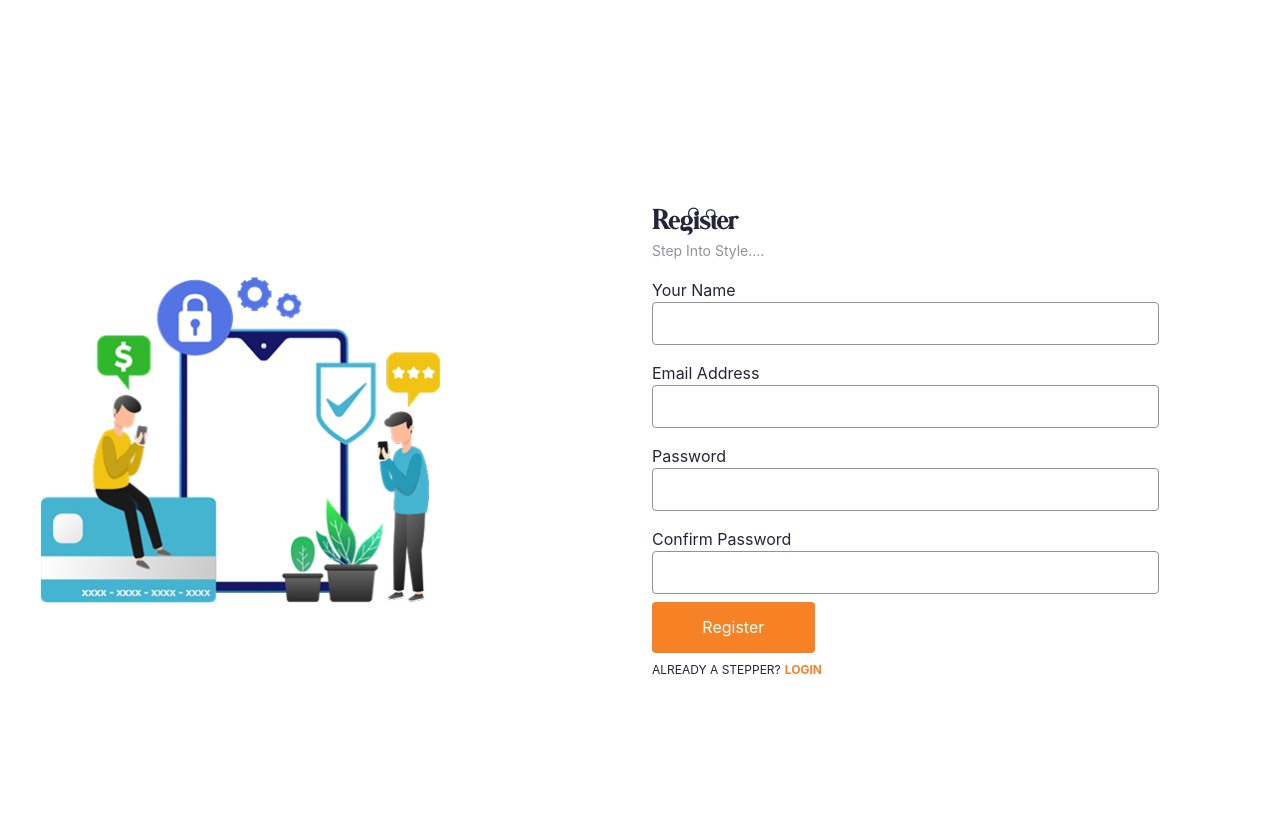
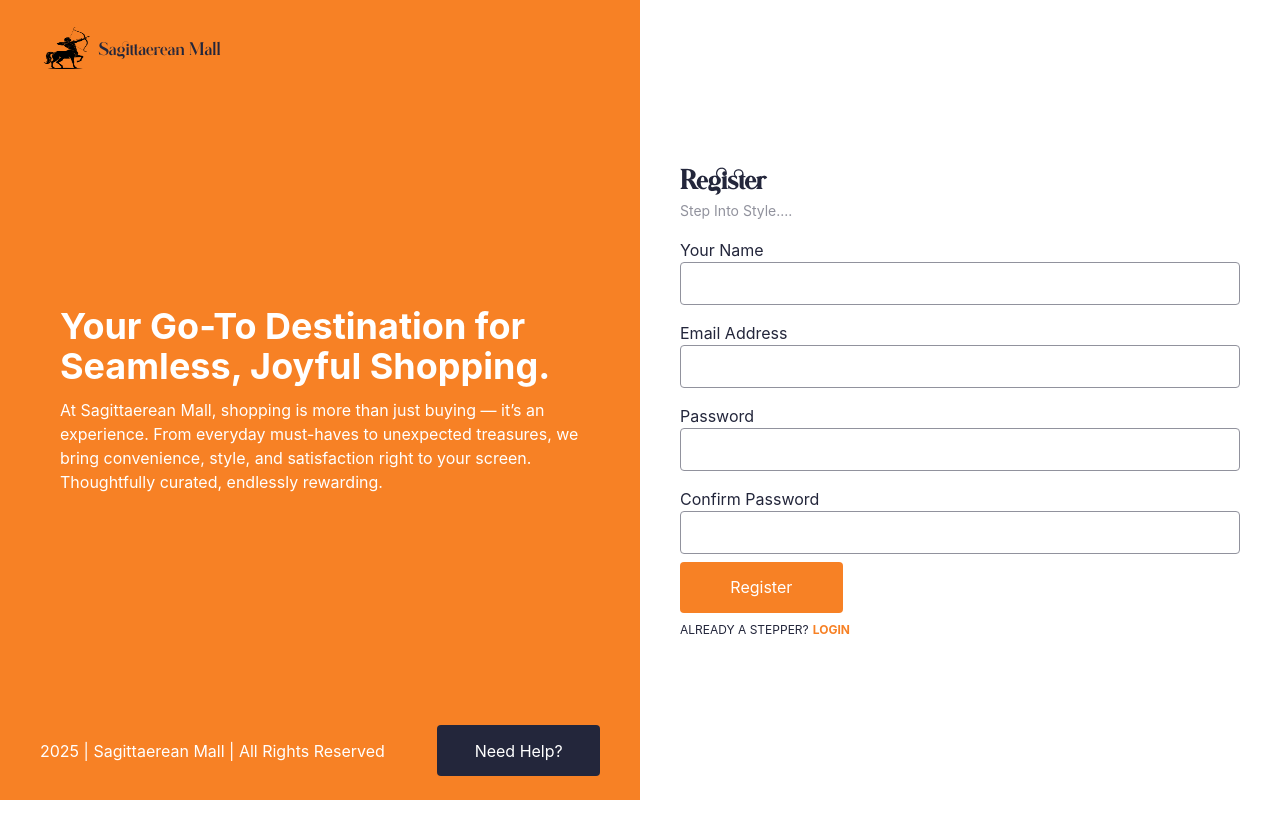
Before and after one commit to sagittaerys/e-commerce-web, a Next.js app: page /account in a window 1280 px wide. Shown: the top 838 px of the page. After the commit the page ends 800 px from the top, so only its background shows below. Built offline with nearby package versions, Linux system fonts and the light colour scheme.

Commit message:
local storage/server glitches

```diff
--- a/app/account/page.js
+++ b/app/account/page.js
@@ -4,7 +4,7 @@ import Image from "next/image";
 import Link from "next/link";
 import { useRouter } from "next/navigation";
 import { API_BASE_URL } from "@/lib/api";
-
+import { toast } from "react-toastify";
 
 export default function UserAccount() {
   const [name, setName] = useState("");
@@ -22,33 +22,32 @@ useEffect(() => {
     }
   }, []);
 
-
-const handleSubmit = async (e)  => {
+  const handleSubmit = async (e) => {
     e.preventDefault();
-   console.log({name, email, password, confirmPassword}) // battle for another day (backend)
+    console.log({ name, email, password, confirmPassword }); // battle for another day (backend)
 
     //Input Validation Genesis
-    if (!name){
-     setError('Name is required!');
+    if (!name) {
+      setError("Name is required!");
       return;
     }
-    if (!email){
-     setError('Email is required!');
+    if (!email) {
+      setError("Email is required!");
       return;
     }
-    if (!password){
-     setError('Password is required!');
+    if (!password) {
+      setError("Password is required!");
       return;
     }
 
     // Silly me made a mistake here while writing this conditional statement. Won't happen again dattebayo!
 
-    if (password !== confirmPassword){
-     setError('Passwords do not match!');
+    if (password !== confirmPassword) {
+      setError("Passwords do not match!");
       return;
     }
 
-   setError('');
+    setError("");
 
     //try catch statement
     try {
@@ -66,10 +65,11 @@ const handleSubmit = async (e)  => {
         throw new Error(data.message || "Registration failed");
       }
 
-
       // if successful
 
       if (res.ok) {
+
+        toast.success("Registration Successful!");
         // Save token to localStorage
         console.log("Saving token and redirecting...");
 
@@ -78,13 +78,16 @@ const handleSubmit = async (e)  => {
         // Optional: Save user ID or email if returned
         localStorage.setItem("user", JSON.stringify(data.user));
 
+        // success – handle token, redirect, etc.
+        console.log("Registration successful:", data);
         // Redirect to account/dashboard page
         router.push("/");
+
         // or "/dashboard"
+      } else {
+        toast.error(data.message || "Registration Failed!")
       }
 
-        // success – handle token, redirect, etc.
-        console.log("Registration successful:", data);
 
       // e.g. save token: localStorage.setItem("token", data.token);
       // navigate to dashboard: router.push("/dashboard");
@@ -92,95 +95,145 @@ const handleSubmit = async (e)  => {
       setError(err.message);
     }
 
+    //  console.log('Olamilekan Is The One True Imperial Sage!');
+  };
+
+  return (
+    <div
+      id="remastered"
+      className="container justify-between  items-center flex"
+    >
+      <div className="access-description flex flex-col justify-between px-10 py-6 h-[100vh] bg-[#F78125]  w-[50%]">
+        <Link href="/">
+          <div className="flex gap-2 items-center">
+            <Image
+              src="/sage-centaur.png"
+              className="logo"
+              alt="logo"
+              width={39.47}
+              height={35.22}
+            />
+            <h1 className="logo-text">Sagittaerean Mall</h1>
+          </div>
+        </Link>
+
+        <div className="text-content text-[white] mx-5">
+          <h2 className="text-4xl font-bold">
+            Your Go-To Destination for Seamless, Joyful Shopping.
+          </h2>
+          <p className="text-[16px] mt-3">
+            At Sagittaerean Mall, shopping is more than just buying — it’s an
+            experience. From everyday must-haves to unexpected treasures, we
+            bring convenience, style, and satisfaction right to your screen.
+            Thoughtfully curated, endlessly rewarding.
+          </p>
+        </div>
+
+        <div className="flex text-white items-center justify-between">
+          <p> 2025 | Sagittaerean Mall | All Rights Reserved</p>
+          <button className="bg-[#23263b] rounded cursor-pointer border-none text-white w-[162.67px] h-[51px]">
+            Need Help?
+          </button>
+        </div>
+      </div>
+
+      {/* Input Field.... */}
 
 
 
 
-  //  console.log('Olamilekan Is The One True Imperial Sage!');
-}
+
+      <div className="reg-form px-10 h-[100vh] w-[50%]">
 
 
-  return (
-    <div className="container">
+        <Link href="/">
+          <div className="mobile">
+            <Image
+              src="/sage-centaur.png"
+              className="logo"
+              alt="logo"
+              width={39.47}
+              height={35.22}
+            />
+          </div>
+        </Link>
 
 
-      <div className="reg-container justify-center gap-6 items-center flex py-10 px-10">
 
-        <div className="page-icon w-[50%]">
-          <Image src="/login.png" alt="" width={401.33} height={327.33} />
-        </div>
-        <div className="reg-form w-[50%]">
-          <h1 className="register font-bold text-[24px] text-[#23263B]">Register</h1>
-          <span className="text-[14px] text-[#91929D]">
-            Step Into Style....
-          </span>
+        <h1 className="register  font-bold text-[24px] text-[#23263B]">
+          Register
+        </h1>
+        <span className="text-[14px] text-[#91929D]">Step Into Style....</span>
 
         {/* Input Fields Now..... */}
 
         {/* Error Siren!! */}
-      {error && <p className="text-red-500 text-center bg-[pink] w-[507.16px] px-2 py-3">{error}</p>}
+        {error && (
+          <p className="text-red-500 text-center bg-[pink] w-[100%] px-2 py-3">
+            {error}
+          </p>
+        )}
 
         <form onSubmit={handleSubmit} className="flex py-2 flex-col">
           <div className="flex py-2 flex-col">
-
             <label htmlFor="name">Your Name</label>
-            <input type="text"
+            <input
+              type="text"
               value={name}
               onChange={(e) => setName(e.target.value)}
               name="name"
-             className="w-[507.16px] pl-3 h-[43px] border border-[#91929D] rounded"
-             />
-
-            </div>
-
-            <div className="flex py-2 flex-col">
-
-            <label htmlFor="email">Email Address</label>
-            <input type="email"
-            value={email}
-            onChange={(e) => setEmail(e.target.value)}
-            name="email"
-            className="w-[507.16px] h-[43px] pl-3 border border-[#91929D] rounded"
+              className="w-[100%] pl-3 h-[43px] border border-[#91929D] rounded"
             />
           </div>
 
           <div className="flex py-2 flex-col">
-
-            <label htmlFor="password">Password</label>
-            <input type="password"
-            value={password}
-            onChange={(e) => setPassword(e.target.value)}
-            name="password"
-            className="w-[507.16px] h-[43px] pl-3 border border-[#91929D] rounded"
+            <label htmlFor="email">Email Address</label>
+            <input
+              type="email"
+              value={email}
+              onChange={(e) => setEmail(e.target.value)}
+              name="email"
+              className="w-[100%] h-[43px] pl-3 border border-[#91929D] rounded"
             />
           </div>
 
           <div className="flex py-2 flex-col">
+            <label htmlFor="password">Password</label>
+            <input
+              type="password"
+              value={password}
+              onChange={(e) => setPassword(e.target.value)}
+              name="password"
+              className="w-[100%] h-[43px] pl-3 border border-[#91929D] rounded"
+            />
+          </div>
 
+          <div className="flex py-2 flex-col">
             <label htmlFor="setPassword">Confirm Password</label>
-            <input type="password"
+            <input
+              type="password"
               value={confirmPassword}
               onChange={(e) => setConfirmPassword(e.target.value)}
               name="confirmPassword"
-            className="w-[507.16px] h-[43px] pl-3 border border-[#91929D] rounded"
-
+              className="w-[100%] h-[43px] pl-3 border border-[#91929D] rounded"
             />
-
           </div>
 
-            <button className="bg-[#F78125] rounded cursor-pointer border-none text-white w-[162.67px] h-[51px]" type="submit">Register</button>
-
+          <button
+            className="bg-[#F78125] rounded cursor-pointer border-none text-white w-[162.67px] h-[51px]"
+            type="submit"
+          >
+            Register
+          </button>
         </form>
         {/* Route to Login */}
         <div className="flex gap-1">
-            <p className="text-[12px]">ALREADY A STEPPER?
-              </p>
-              <Link className="text-[#F78125] text-[12px] font-bold" href= "/login">
+          <p className="text-[12px]">ALREADY A STEPPER?</p>
+          <Link className="text-[#F78125] text-[12px] font-bold" href="/login">
             LOGIN
           </Link>
         </div>
       </div>
     </div>
-    </div>
   );
 }
--- a/app/dashboard/page.js
+++ b/app/dashboard/page.js
@@ -5,7 +5,7 @@ import { useRouter } from "next/navigation";
 
 export default function Dashboard() {
   const router = useRouter();
-  const [email, setEmail] = useState("");
+  const [name, setName] = useState("");
 
   useEffect(() => {
     const token = localStorage.getItem("token");
@@ -19,7 +19,7 @@ export default function Dashboard() {
     if (userData) {
       try {
         const parsedUser = JSON.parse(userData);
-        setEmail(parsedUser.email || "User"); // fallback if email doesn't exist
+        setName(parsedUser.name || "User"); // fallback if email doesn't exist
       } catch (error) {
         console.error("Error parsing user data:", error);
       }
@@ -29,7 +29,7 @@ export default function Dashboard() {
   return (
     <div className="container p-10">
       <div className="flex justify-between">
-        <h1 className="unique-text text-3xl">{`Welcome back, ${email}`}</h1>
+        <h1 className="unique-text text-3xl">{`Welcome back, ${name}`}</h1>
         <LogoutButton />
       </div>
     </div>
--- a/app/favorites/page.js
+++ b/app/favorites/page.js
@@ -17,7 +17,7 @@ export default function FavoritesPage(){
     <div className="container p-10">
         <h1 className="unique-text text-3xl font-bold mb-6 text-[#23263B]">Favorite Products</h1>
 
-      <div className="grid grid-cols-3 sm:grid-cols-2 md:grid-cols-4 gap-6">
+      <div className="favorites-grid grid grid-cols-3 sm:grid-cols-2 md:grid-cols-4 gap-6">
 
           {favoriteProducts.length === 0 ? (
         <p className="font-bold my-7">No favorites found....</p>
--- a/app/globals.css
+++ b/app/globals.css
@@ -61,7 +61,7 @@ body {
 
 
 
-#login-remastered, .reg-form{
+#remastered, .reg-form{
  align-content: center;
   height: 100vh;
 }
@@ -73,6 +73,10 @@ body {
 
 .summer-card {
   /* border: 1px solid red; */
+}
+
+.mobile{
+  display: none;
 }
 
 /* HOLY GRAIL-- DO NOT TOUCH!!!! */
@@ -192,9 +196,26 @@ body {
   width: 100%;
 }
 
-#login-remastered{
+#remastered{
   padding: 4px 14px;
   margin: 40px 0;
+}
+
+.mobile{
+  display: contents;
+  text-align: center;
+}
+
+/* favorites grid */
+.favorites-grid{
+  display: flex;
+  flex-direction: column;
+  margin-left: 40px;
+}
+
+
+.access-description{
+  display: none;
 }
 
 
--- a/app/login/page.js
+++ b/app/login/page.js
@@ -3,7 +3,8 @@ import { useState, useEffect } from "react";
 import Image from "next/image";
 import Link from "next/link";
 import { API_BASE_URL } from "@/lib/api";
-import { useRouter } from "next/navigation"; // ✅ CORRECT
+import { useRouter } from "next/navigation";
+import { toast } from "react-toastify";
 
 export default function LogInPage() {
   const [email, setEmail] = useState("");
@@ -55,8 +56,10 @@ export default function LogInPage() {
 
       if (res.ok) {
         // Save token to localStorage
+        toast.success("Login Successful!");
+
+
         console.log("Saving token and redirecting...");
-
         localStorage.setItem("token", data.token);
 
         // Optional: Save user ID or email if returned
@@ -64,11 +67,14 @@ export default function LogInPage() {
 
         // Redirect to account/dashboard page
         router.push("/dashboard");
-        // or "/dashboard"
+        // success – handle token, redirect, etc.
+
+        console.log("Login successful:", data);
+
+      } else {
+        toast.error(data.message || "Login Failed!")
       }
 
-      // success – handle token, redirect, etc.
-      console.log("Login successful:", data);
 
       // e.g. save token: localStorage.setItem("token", data.token);
       // navigate to dashboard: router.push("/dashboard");
@@ -81,11 +87,11 @@ export default function LogInPage() {
 
   return (
     <div
-      id="login-remastered"
+      id="remastered"
       className="container justify-between  items-center flex "
     >
-      <div className="flex flex-col justify-between px-10 py-6 h-[100vh] bg-[#F78125]  w-[50%]">
-
+      <div className="access-description flex flex-col justify-between px-10 py-6 h-[100vh] bg-[#F78125]  w-[50%]">
+        <Link href="/">
           <div className="flex gap-2 items-center">
             <Image
               src="/sage-centaur.png"
@@ -96,25 +102,44 @@ export default function LogInPage() {
             />
             <h1 className="logo-text">Sagittaerean Mall</h1>
           </div>
+        </Link>
 
+        <div className="text-content text-[white] mx-5">
+          <h2 className="text-4xl font-bold">
+            Your Go-To Destination for Seamless, Joyful Shopping.
+          </h2>
+          <p className="text-[16px] mt-3">
+            At Sagittaerean Mall, shopping is more than just buying — it’s an
+            experience. From everyday must-haves to unexpected treasures, we
+            bring convenience, style, and satisfaction right to your screen.
+            Thoughtfully curated, endlessly rewarding.
+          </p>
+        </div>
 
-          <div className="text-content text-[#23263b] mx-5">
-              <h2 className="text-4xl font-bold">Your Go-To Destination for Seamless, Joyful Shopping.</h2>
-              <p className="text-[16px]">At Sagittaerean Mall, shopping is more than just buying — it’s an experience. From everyday must-haves to unexpected treasures, we bring convenience, style, and satisfaction right to your screen. Thoughtfully curated, endlessly rewarding.</p>
+        <div className="flex text-white items-center justify-between">
+          <p> 2025 | Sagittaerean Mall | All Rights Reserved</p>
+          <button className="bg-[#23263b] rounded cursor-pointer border-none text-white w-[162.67px] h-[51px]">
+            Need Help?
+          </button>
+        </div>
+      </div>
+
+      {/* Input Field... */}
+      <div className="reg-form h-[100vh] px-10 w-[50%]">
+        <Link href="/">
+          <div className="mobile">
+            <Image
+              src="/sage-centaur.png"
+              className="logo"
+              alt="logo"
+              width={39.47}
+              height={35.22}
+            />
           </div>
-
-          <div className="flex items-center justify-between">
-              <p> 2025 | Sagittaerean Mall | All Rights Reserved</p>
-              <button className="bg-[#23263b] rounded cursor-pointer border-none text-white w-[162.67px] h-[51px]">Need Help?</button>
-          </div>
-
-        </div>
+        </Link>
 
 
 
-
-      {/* Input Field... */}
-      <div className="reg-form h-[100vh] px-10 w-[50%]">
         <h1 className="login-header font-bold text-[24px] text-[#23263B]">
           Welcome Back, Big Stepper!
         </h1>
@@ -126,7 +151,7 @@ export default function LogInPage() {
 
         {/* Error Siren!! */}
         {error && (
-          <p className="text-red-500 text-center bg-[pink] w-[507.16px] px-2 py-3">
+          <p className="text-red-500 text-center bg-[pink] w-[100%] px-2 py-3">
             {error}
           </p>
         )}
--- a/components/Electronics/BestSellCard.js
+++ b/components/Electronics/BestSellCard.js
@@ -59,7 +59,7 @@ export default function BestSellCard({
     };
 
     try {
-      const res = await fetch(`${API_BASE_URL}/api/cart`, {
+      const res = await fetch(`${API_BASE_URL}/api/auth/cart`, {
         method: "POST",
         headers: {
           "Content-Type": "application/json",
--- a/components/LogOutBtn.js
+++ b/components/LogOutBtn.js
@@ -14,7 +14,7 @@ export default function LogoutButton() {
   return (
     <button
       onClick={handleLogout}
-      className="bg-red-600 text-white px-4 py-2 rounded"
+      className="bg-red-600 pointer text-white px-4 py-2 rounded"
     >
       Log Out
     </button>
```
Also changed, not shown: app/cart/page.js (+61 -41 lines), components/Accessories/accessories-card.js (+40 -4 lines), components/Cart/cartContext.js (+29 -15 lines), components/Recommended/recommended-card.js (+40 -4 lines), components/Trending/trending-card.js (+40 -4 lines). Lines whose indentation alone changed are shown as unchanged.
